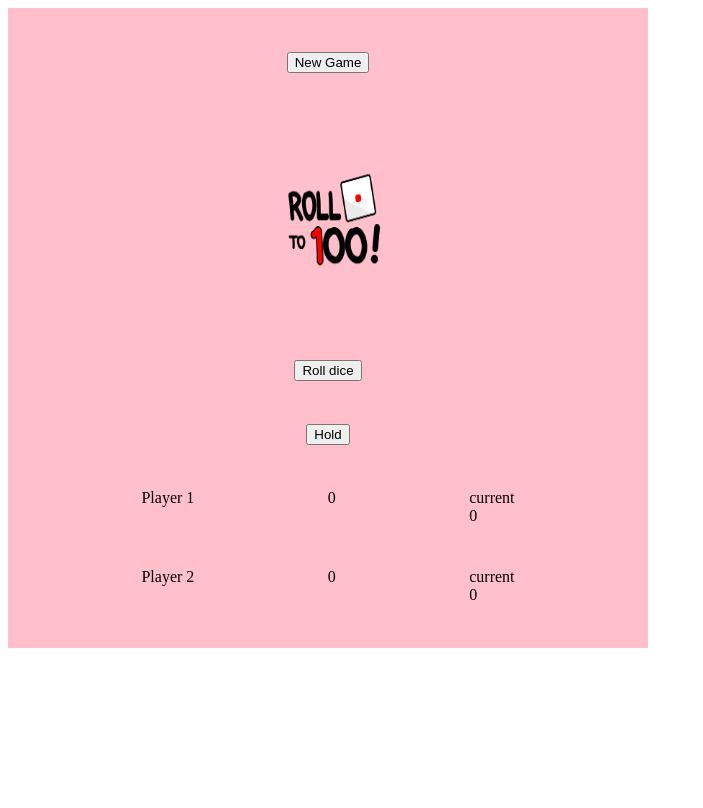
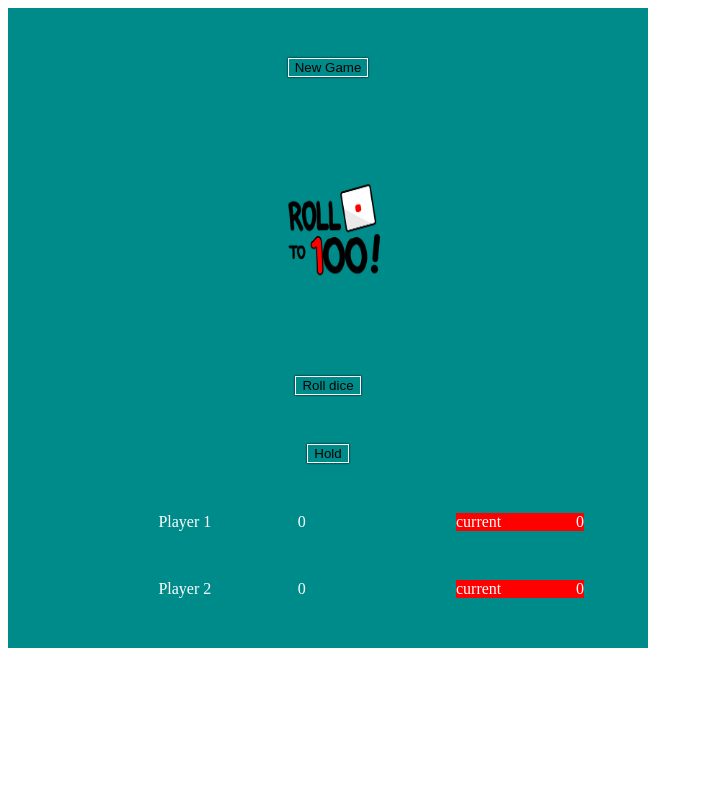
Before and after one commit to QiaoAn05/roll-to-100, a PHP site: page / in a window 1280 px wide. Shown: the whole page, without its empty margins (0-703 px from the left). Run offline with PHP 8.4, Linux system fonts and the light colour scheme.

Commit message:
add some style on buttons, scores and currents

```diff
--- a/index.html
+++ b/index.html
@@ -18,16 +18,25 @@
     <button id="hold">Hold</button>
 
     <!--players-->
-    <div class="box-p1">Player 1
-      <div id="score1">0</div>
-      <div>current
+    <div class="box-p1">
+
+      <div class="box-player-score1">Player 1
+        <div id="score1">0</div>
+      </div>
+
+      <div class="box-current">current
         <div id="current1">0</div>
+
       </div>
     </div>
 
-    <div class="box-p2">Player 2
-      <div id="score2">0</div>
-      <div>current
+    <div class="box-p2">
+
+      <div class="box-player-score2">Player 2
+        <div id="score2">0</div>
+    </div>
+
+      <div class="box-current">current
         <div id="current2">0</div>
       </div>
     </div>
--- a/style.css
+++ b/style.css
@@ -6,20 +6,42 @@ html, body {
   .container {
     width: 50%;
     height: 80%;
-    background: pink;
+    background: darkcyan;
     display: flex;
     flex-direction: column;
     justify-content: space-evenly;
+    color: white;
   }
 
   button, img {
     align-self: center;
   }
 
+  button {
+    background: transparent;
+    border: solid 1px white;
+    box-shadow: 0 0 2px black;
+  }
+
   .box-p1, .box-p2 {
     display: flex;
     justify-content: space-evenly;
   }
+
+  .box-player-score1, .box-player-score2 {
+    display: flex;
+    justify-content: space-evenly;
+    width: 50%;
+  }
+
+  .box-current {
+    background: red;
+    display: flex;
+    justify-content: space-between;
+    width: 20%;
+  }
+
+
 
   img {
     height: 200px;
```
